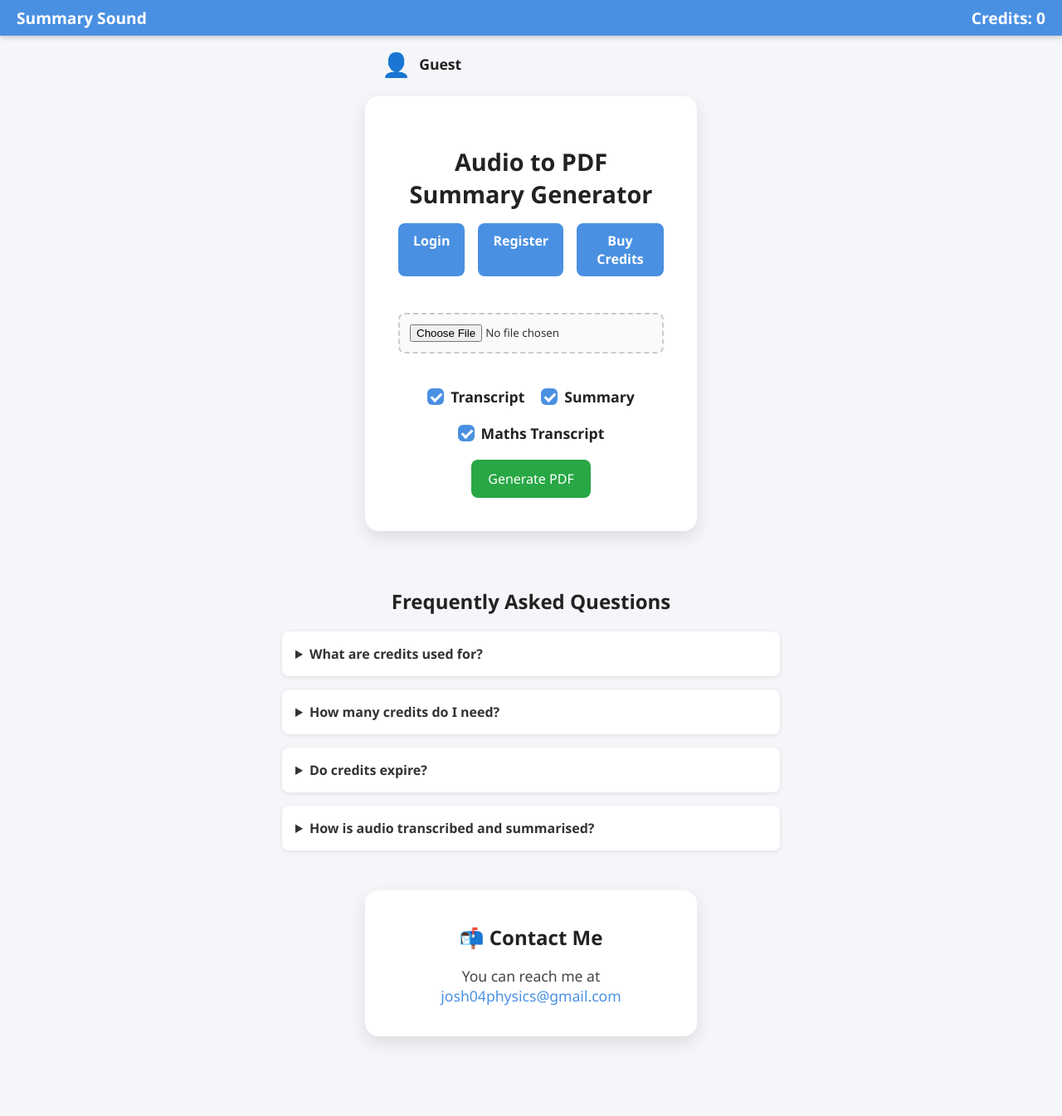
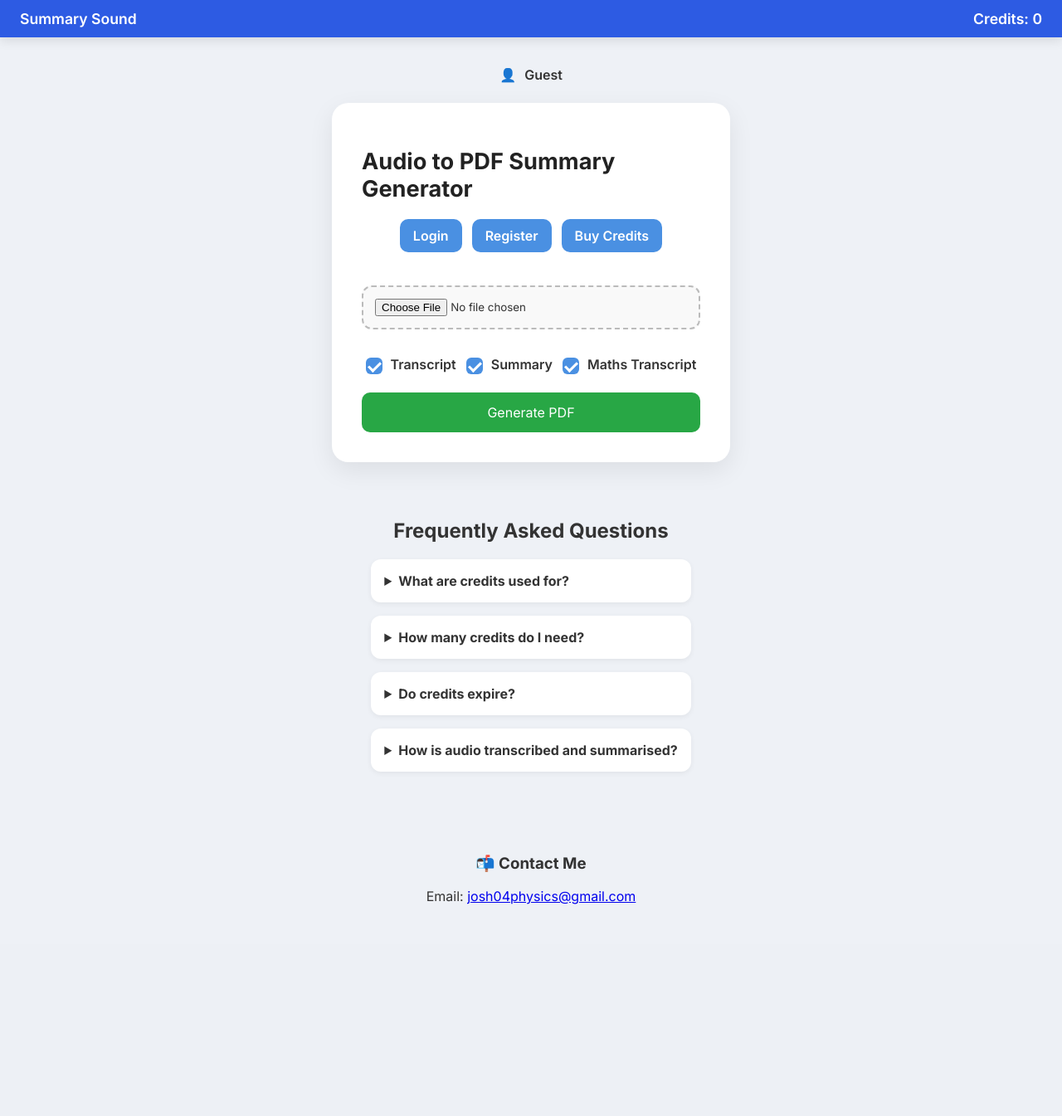
Before and after one commit to josh04physics/Simply-Transcribe, a Flask app: page / in a window 1280 px wide. Shown: the whole page at 83% size. After the commit the page ends 1090 px from the top, so only its background shows below. Run offline with Flask 3, Linux system fonts and the light colour scheme.

Commit message:
Changed UI

```diff
--- a/templates/upload.html
+++ b/templates/upload.html
@@ -1,239 +1,217 @@
 <!DOCTYPE html>
 <html lang="en">
 <head>
-    <meta charset="UTF-8">
+  <meta charset="UTF-8" />
   <title>Summary Sound</title>
+  <meta name="viewport" content="width=device-width, initial-scale=1.0" />
+  <link href="https://fonts.googleapis.com/css2?family=Inter:wght@400;600;700&display=swap" rel="stylesheet" />
   <style>
-        /* Base Styles */
     * {
       box-sizing: border-box;
-            font-family: 'Segoe UI', Tahoma, Geneva, Verdana, sans-serif;
-        }
-
-
-        #progress-messages {
-        white-space: pre-wrap;
-        max-height: 300px;
-        overflow-y: auto;
-
+      font-family: 'Inter', sans-serif;
     }
 
     body {
       margin: 0;
       padding: 0;
-            background: #f4f6f9;
+      background: #eef1f6;
       display: flex;
       flex-direction: column;
       align-items: center;
-            justify-content: flex-start;
-            min-height: 100vh;
+      padding-top: 64px;
       color: #333;
-            padding-top: 48px; /* Prevent content hiding behind fixed header */
-        }
-
-        /* User Icon and Username container */
-        .user-info {
-            display: flex;
-            align-items: center;
-            gap: 10px;
-            padding: 10px 20px;
-            width: 100%;
-            max-width: 400px;
-            font-weight: 600;
-            font-size: 1.1em;
-            color: #222;
-        }
-
-        .user-info .icon {
-            font-size: 1.6em;
-        }
-
-        .container {
-            background: white;
-            padding: 40px;
-            border-radius: 16px;
-            box-shadow: 0 8px 20px rgba(0, 0, 0, 0.1);
-            text-align: center;
-            width: 100%;
-            max-width: 400px;
-            margin-top: 10px;
-        }
-
-        h1 {
-            font-size: 1.8em;
-            margin-bottom: 16px;
-            color: #222;
-        }
-
-        /* Buttons container */
-        .auth-buttons {
-            margin-bottom: 24px;
-            display: flex;
-            justify-content: center;
-            gap: 16px;
-        }
-
-        .auth-buttons a {
-            text-decoration: none;
-            padding: 10px 18px;
-            border-radius: 8px;
-            font-weight: 600;
-            color: white;
-            background-color: #4a90e2;
-            transition: background 0.3s ease;
-        }
-
-        .auth-buttons a.register-btn {
-            background-color: #4a90e2; /* same blue as login */
-            }
-
-        .auth-buttons a:hover {
-            filter: brightness(0.85);
-        }
-
-        input[type="file"] {
-            margin: 20px 0;
-            padding: 12px;
-            width: 100%;
-            border: 2px dashed #ccc;
-            border-radius: 8px;
-            background: #fafafa;
-            cursor: pointer;
-            transition: border 0.3s ease;
-        }
-
-        input[type="file"]:hover {
-            border-color: #777;
-        }
-
-                button {
-            background-color: #28a745;
-            color: white;
-            padding: 12px 20px;
-            font-size: 1em;
-            border: none;
-            border-radius: 8px;
-            cursor: pointer;
-            transition: background 0.3s ease;
-        }
-
-        button:hover {
-            background-color: #218838;
-        }
-
-        #loading {
-            margin-top: 20px;
-            font-weight: bold;
-            font-size: 1.1em;
-            color: #4a90e2;
-            display: none;
     }
 
     .header-bar {
       position: fixed;
       top: 0;
-            left: 0;
       width: 100%;
-            background: #4a90e2;
+      background: #2d5be3;
       color: white;
-            padding: 8px 20px;
-            font-weight: 700;
-            font-size: 1.2em;
+      padding: 12px 24px;
       display: flex;
-            justify-content: space-between; /* site name left, credits right */
+      justify-content: space-between;
       align-items: center;
-            box-shadow: 0 2px 6px rgba(0,0,0,0.2);
-            z-index: 9999;
+      font-weight: 600;
+      font-size: 1.1rem;
+      box-shadow: 0 4px 12px rgba(0, 0, 0, 0.1);
+      z-index: 1000;
     }
 
-        .site-name {
-            font-family: 'Segoe UI', Tahoma, Geneva, Verdana, sans-serif;
-            user-select: none;
+    .container {
+      background: #fff;
+      padding: 36px;
+      border-radius: 20px;
+      box-shadow: 0 10px 30px rgba(0, 0, 0, 0.08);
+      max-width: 480px;
+      width: 90%;
+      margin-top: 24px;
     }
 
-        .credits-icon {
-            cursor: default;
-            user-select: none;
+    h1 {
+      font-size: 1.7rem;
+      margin-bottom: 20px;
+      color: #222;
+    }
+
+    .user-info {
+      display: flex;
+      align-items: center;
+      gap: 10px;
       font-weight: 600;
+      margin: 1rem auto 0;
+    }
+
+    .auth-buttons {
+      display: flex;
+      justify-content: center;
+      gap: 12px;
+      margin-bottom: 24px;
+      flex-wrap: wrap;
+    }
+
+    .auth-buttons a {
+      text-decoration: none;
+      padding: 10px 16px;
+      border-radius: 10px;
+      font-weight: 600;
+      color: white;
+      background-color: #4a90e2;
+      transition: all 0.2s ease-in-out;
+    }
+
+    .auth-buttons a:hover {
+      opacity: 0.9;
+    }
+
+    input[type="file"] {
+      width: 100%;
+      padding: 14px;
+      border: 2px dashed #bbb;
+      border-radius: 12px;
+      background: #f9f9f9;
+      cursor: pointer;
+      margin: 16px 0;
+    }
+
+    button[type="submit"] {
+      width: 100%;
+      background-color: #28a745;
+      color: white;
+      border: none;
+      padding: 14px;
+      font-size: 1rem;
+      border-radius: 10px;
+      cursor: pointer;
+      margin-top: 8px;
+      transition: background 0.2s ease-in-out;
+    }
+
+    button[type="submit"]:hover {
+      background-color: #218838;
+    }
+
+    #cost-estimate {
+      font-size: 0.95rem;
+      color: #555;
+      margin-bottom: 16px;
     }
 
     .checkbox-group {
       display: flex;
-    gap: 20px;
+      gap: 12px;
       justify-content: center;
       flex-wrap: wrap;
+      margin: 16px 0;
     }
 
-  /* Custom checkbox style */
     .custom-checkbox {
       position: relative;
-    padding-left: 28px;
+      padding-left: 30px;
       cursor: pointer;
       font-weight: 600;
       user-select: none;
-    color: #222;
-    font-size: 1.1em;
+      font-size: 1rem;
     }
+
     .custom-checkbox input {
       position: absolute;
       opacity: 0;
-    cursor: pointer;
-    height: 0;
-    width: 0;
     }
+
     .custom-checkbox .checkmark {
       position: absolute;
       top: 2px;
       left: 0;
       height: 20px;
       width: 20px;
-    background-color: #eee;
+      background-color: #e1e4ea;
       border-radius: 6px;
-    transition: background-color 0.3s ease;
+      transition: background-color 0.2s ease-in-out;
     }
-  .custom-checkbox:hover .checkmark {
-    background-color: #d0e4ff;
-  }
+
     .custom-checkbox input:checked ~ .checkmark {
       background-color: #4a90e2;
     }
+
     .custom-checkbox .checkmark:after {
       content: "";
       position: absolute;
       display: none;
     }
+
     .custom-checkbox input:checked ~ .checkmark:after {
       display: block;
-  }
-  .custom-checkbox .checkmark:after {
-    left: 7px;
-    top: 3px;
-    width: 5px;
-    height: 10px;
+      left: 6px;
+      top: 2px;
+      width: 6px;
+      height: 12px;
       border: solid white;
       border-width: 0 3px 3px 0;
       transform: rotate(45deg);
     }
 
+    #loading {
+      display: none;
+      font-size: 1rem;
+      color: #2d5be3;
+      margin-top: 20px;
+    }
 
+    #progress-messages {
+      white-space: pre-wrap;
+      max-height: 300px;
+      overflow-y: auto;
+      font-size: 0.95rem;
+      margin-top: 10px;
+    }
+
+    details {
+      margin-top: 1rem;
+      padding: 1rem;
+      background: #fff;
+      border-radius: 12px;
+      box-shadow: 0 2px 6px rgba(0, 0, 0, 0.06);
+    }
   </style>
 </head>
 <body>
   <div class="header-bar">
     <div class="site-name">Summary Sound</div>
-          <div class="credits-icon" title="Your remaining credits">
+    <div class="credits-icon">
       Credits: <span id="credits-count">{{ credits if credits is not none else 0 }}</span>
     </div>
   </div>
 
-
   <div class="user-info">
     <div class="icon">👤</div>
+    <div>
       {% if username %}
-            <div>{{ username }} (Credits: {{ credits }})</div></div>
+        {{ username }} (Credits: {{ credits }})
       {% else %}
-            <div>Guest</div>
+        Guest
       {% endif %}
+    </div>
   </div>
 
   <div class="container">
@@ -245,73 +223,68 @@
         <a href="{{ url_for('logout') }}" style="background-color: #dc3545;">Logout</a>
       {% else %}
         <a href="{{ url_for('login') }}">Login</a>
-        <a href="{{ url_for('register') }}" class="register-btn">Register</a>
+        <a href="{{ url_for('register') }}">Register</a>
         <a href="{{ url_for('buy_credits') }}">Buy Credits</a>
       {% endif %}
     </div>
 
     <form id="upload-form" method="POST" action="/upload" enctype="multipart/form-data">
-  <input type="file" name="audio_file" accept="audio/*" required>
+      <input type="file" name="audio_file" accept="audio/*" required />
 
-  <div class="checkbox-group" style="margin: 20px 0;">
+      <div class="checkbox-group">
         <label class="custom-checkbox">
-      <input type="checkbox" name="outputs" value="transcript" checked>
+          <input type="checkbox" name="outputs" value="transcript" checked />
           <span class="checkmark"></span>
           Transcript
         </label>
         <label class="custom-checkbox">
-      <input type="checkbox" name="outputs" value="summary" checked>
+          <input type="checkbox" name="outputs" value="summary" checked />
           <span class="checkmark"></span>
           Summary
         </label>
         <label class="custom-checkbox">
-      <input type="checkbox" name="outputs" value="maths" checked>
+          <input type="checkbox" name="outputs" value="maths" checked />
           <span class="checkmark"></span>
           Maths Transcript
         </label>
       </div>
 
-  <p id="cost-estimate" style="font-size: 0.95em; color: #444; margin-bottom: 16px;"></p>
-
+      <p id="cost-estimate"></p>
       <button type="submit">Generate PDF</button>
     </form>
-        <div id="loading" style="margin-top: 20px; font-weight: bold; font-size: 0.8em; color: #e2544a; display: none;">
+
+    <div id="loading">
       <div id="progress-messages">Generating PDF, please wait...</div>
     </div>
+  </div>
 
-    </div>
-    <!-- FAQ Section -->
-<div style="max-width: 600px; width: 90%; margin: 3em auto;">
-    <h2 style="text-align: center; color: #222;">Frequently Asked Questions</h2>
+  <div style="max-width: 600px; margin: 3em auto; padding: 0 1em;">
+    <h2 style="text-align: center; color: #333;">Frequently Asked Questions</h2>
 
-    <details style="margin-top: 1em; padding: 1em; background: #fff; border-radius: 8px; box-shadow: 0 1px 5px rgba(0,0,0,0.1);">
+    <details>
       <summary><strong>What are credits used for?</strong></summary>
       <p>Credits are used to transcribe and summarize audio. 1 minute = 1 credit.</p>
     </details>
 
-    <details style="margin-top: 1em; padding: 1em; background: #fff; border-radius: 8px; box-shadow: 0 1px 5px rgba(0,0,0,0.1);">
+    <details>
       <summary><strong>How many credits do I need?</strong></summary>
       <p>It depends on the audio length. A 10-minute file needs 10 credits.</p>
     </details>
 
-    <details style="margin-top: 1em; padding: 1em; background: #fff; border-radius: 8px; box-shadow: 0 1px 5px rgba(0,0,0,0.1);">
+    <details>
       <summary><strong>Do credits expire?</strong></summary>
       <p>No, your purchased credits never expire.</p>
     </details>
 
-    <details style="margin-top: 1em; padding: 1em; background: #fff; border-radius: 8px; box-shadow: 0 1px 5px rgba(0,0,0,0.1);">
+    <details>
       <summary><strong>How is audio transcribed and summarised?</strong></summary>
-        <p>Audio is transcribed using Open AIs whisper model, and then formatted and summarised using ChatGPT 3.5 Turbo.</p>
+      <p>Audio is transcribed using OpenAI's Whisper model, then formatted and summarised with GPT-3.5 Turbo.</p>
     </details>
+  </div>
 
-    <div style="max-width: 400px; width: 90%; margin: 3em auto; background: #fff; padding: 20px; border-radius: 16px; box-shadow: 0 8px 20px rgba(0,0,0,0.1); text-align: center;">
-    <h2 style="color: #222; margin-bottom: 16px;">
-        📬 Contact Me
-    </h2>
-    <p style="font-size: 1.1em; color: #444;">
-        You can reach me at <a href="mailto:youremail@example.com" style="color: #4a90e2; text-decoration: none;">josh04physics@gmail.com</a>
-    </p>
-    </div>
+  <div style="text-align: center; padding: 2em;">
+    <h3>📬 Contact Me</h3>
+    <p>Email: <a href="mailto:josh04physics@gmail.com">josh04physics@gmail.com</a></p>
   </div>
 
   <script>
@@ -320,7 +293,6 @@ const fileInput = document.querySelector('input[name="audio_file"]');
     const costEstimate = document.getElementById('cost-estimate');
     const loadingDiv = document.getElementById('loading');
     const progressDiv = document.getElementById('progress-messages');
-
     const outputCheckboxes = document.querySelectorAll('input[name="outputs"]');
 
     function updateCostEstimate() {
@@ -330,24 +302,19 @@ function updateCostEstimate() {
         return;
       }
       const sizeInMB = file.size / (1024 * 1024);
-    const estimatedMinutes = Math.max(1, Math.ceil(sizeInMB)); // round up
+      const estimatedMinutes = Math.max(1, Math.ceil(sizeInMB));
+      const selectedOutputs = [...outputCheckboxes].filter(cb => cb.checked);
+      const totalCredits = estimatedMinutes * selectedOutputs.length;
 
-    const selectedOutputs = [...outputCheckboxes].filter(cb => cb.checked);
-    const outputCount = selectedOutputs.length;
-
-    const totalCredits = estimatedMinutes * outputCount;
-
-    costEstimate.textContent = `Estimated credit cost: ${totalCredits} credit${totalCredits !== 1 ? 's' : ''} (${estimatedMinutes} minute${estimatedMinutes !== 1 ? 's' : ''} × ${outputCount} output${outputCount !== 1 ? 's' : ''})`;
+      costEstimate.textContent = `Estimated credit cost: ${totalCredits} credit${totalCredits !== 1 ? 's' : ''} (${estimatedMinutes} minute${estimatedMinutes !== 1 ? 's' : ''} × ${selectedOutputs.length} output${selectedOutputs.length !== 1 ? 's' : ''})`;
     }
 
-// Update cost estimate when file or outputs change
     fileInput.addEventListener('change', updateCostEstimate);
     outputCheckboxes.forEach(cb => cb.addEventListener('change', updateCostEstimate));
 
     form.addEventListener('submit', () => {
       loadingDiv.style.display = 'block';
       progressDiv.innerText = "Uploading file...";
-
       const eventSource = new EventSource('/progress');
       eventSource.onmessage = function(event) {
         if (event.data === "[DONE]") {
@@ -359,7 +326,6 @@ form.addEventListener('submit', () => {
         progressDiv.scrollTop = progressDiv.scrollHeight;
       };
     });
-
   </script>
 </body>
 </html>
```
Lines whose indentation alone changed are shown as unchanged.
